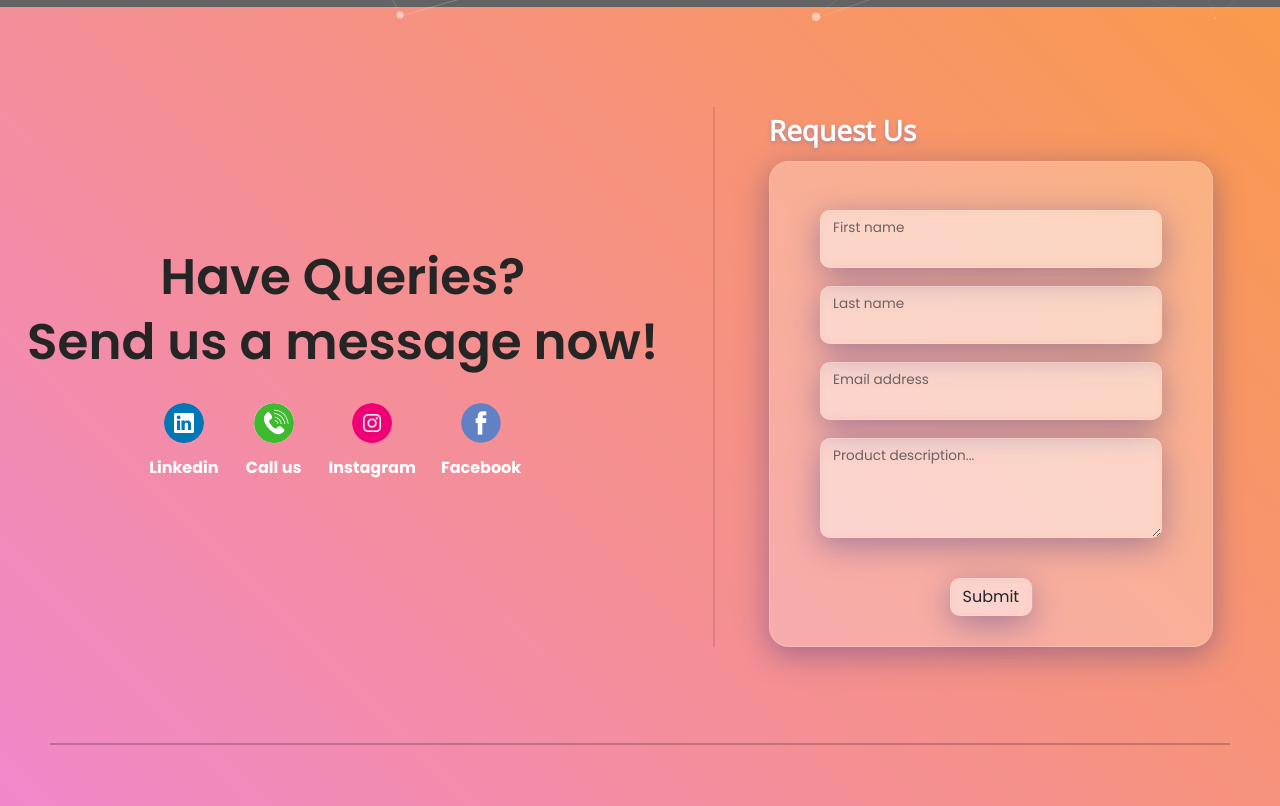
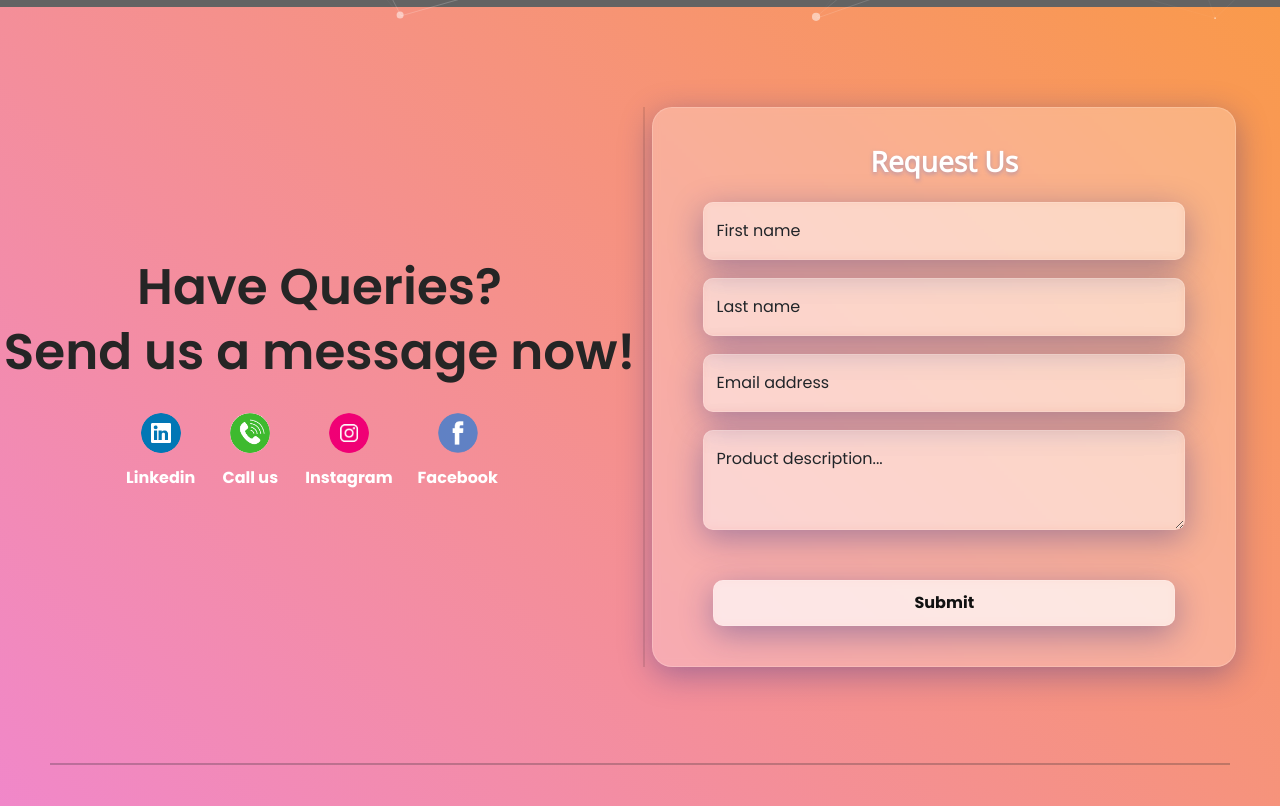
Before and after one commit to KratikJain10/GDSC-WebVengers, a plain HTML site: page contact.html in a window 1280 px wide. Shown: the part 363-1169 px from the top of the page. Drawn offline with nearby package versions, Linux system fonts and the light colour scheme; animation ran at ten frames a second; a web font is replaced by a local one.

Commit message:
Revert "email changes changed"
This reverts commit 9bfa26184b66dde1dc4f7c125ec20105b615acc2.

```diff
--- a/contact.html
+++ b/contact.html
@@ -426,8 +426,8 @@
 
                 </div>
               </section> -->
-              <h3 class="contact-heading">Request Us</h3>
-      <form action="mailto:nancy1292002@gmail.com" method="post">
+      <form action="#">
+        <h3 class="contact-heading">Request Us</h3>
         <div class="form-floating my-3">
           <input type="text" style="
                   background-color: linear-gradient(
@@ -436,23 +436,23 @@
                     pink,
                     blue
                   );
-                " id="first_name" name="Firstname" class="form-control" />
+                " id="first_name" class="form-control" placeholder="First name" aria-label="First name" />
           <label for="first_name">First name</label>
         </div>
         <div class="form-floating my-3">
-          <input type="text" class="form-control" id="lastName" name="lastname"/>
+          <input type="email" class="form-control" id="lastName" placeholder="Last name" aria-label="Last name" />
           <label for="lastName">Last name</label>
         </div>
         <div class="form-floating my-3">
-          <input type="email" class="form-control" id="floatingInput"name="email id"/>
+          <input type="email" class="form-control" id="floatingInput" placeholder="Email address" />
           <label for="floatingInput">Email address</label>
         </div>
         <div class="form-floating my-3">
-          <textarea class="form-control" name="product details" id="floatingTextarea2" rows="3"></textarea>
+          <textarea class="form-control" placeholder="Comments" id="floatingTextarea2" rows="3"></textarea>
           <label for="floatingTextarea2">Product description...</label>
         </div>
         <br />
-        <input type="submit" class="btn">
+        <button type="button" class="btn">Submit</button>
       </form>
     </div>
   </div>
```
Also changed, not shown: index.html (+2 -2 lines).
